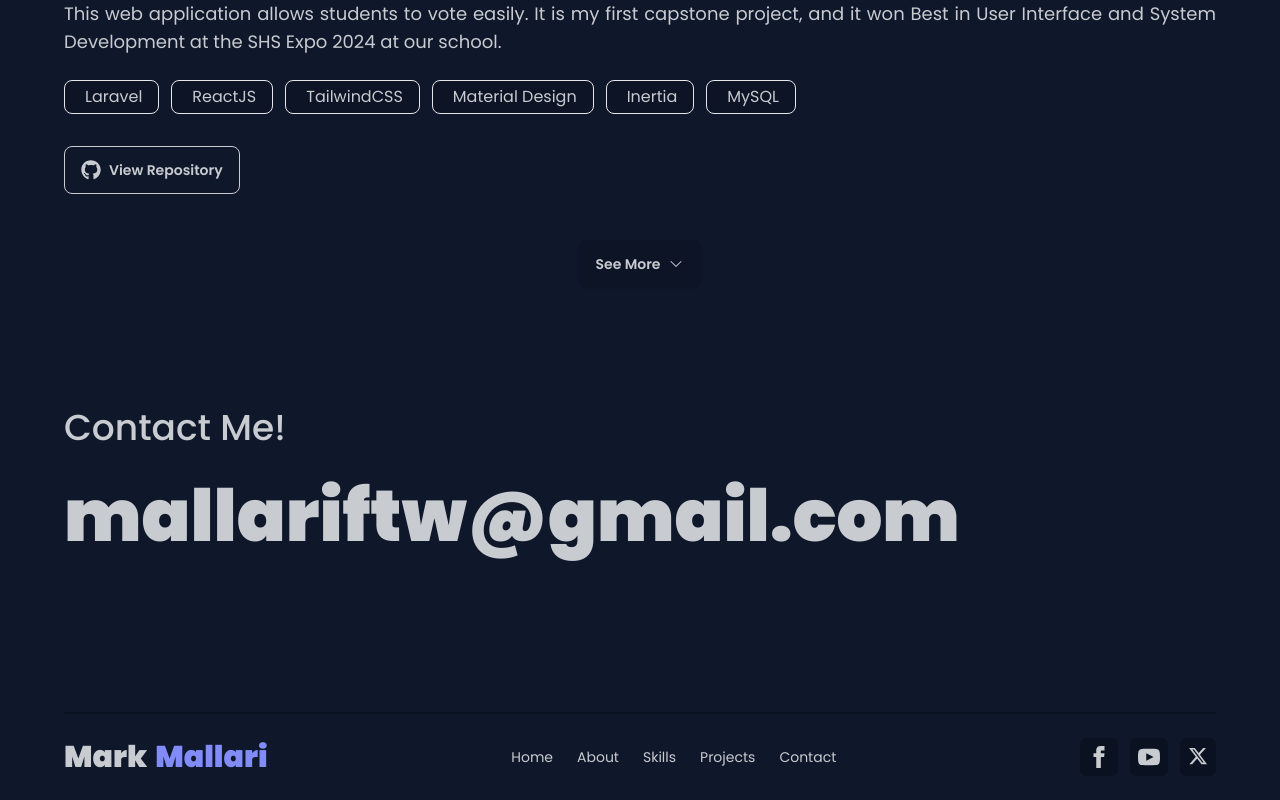
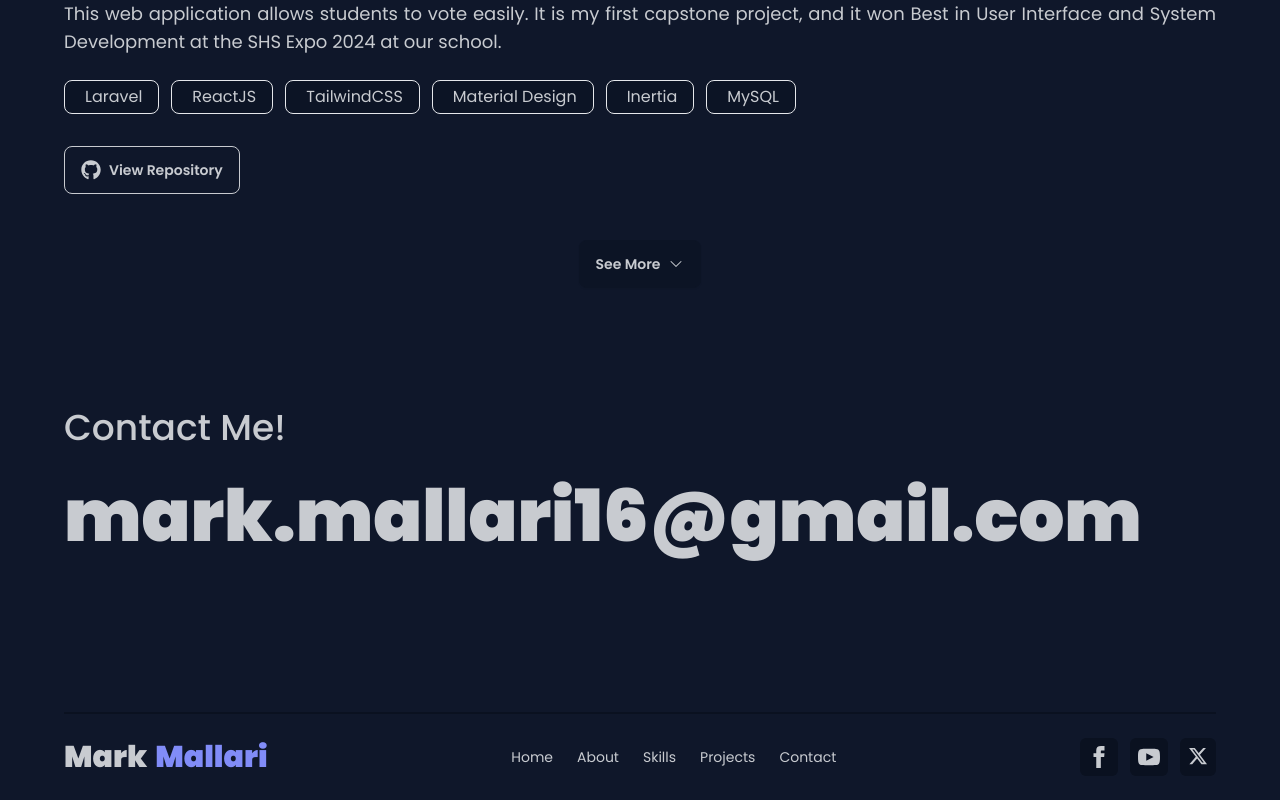
Before and after one commit to MarkMallari16/portfolio-website, a React (Vite) app: page / in a window 1280 px wide. Shown: the part 3256-4056 px from the top of the page. Built offline with nearby package versions, Linux system fonts and the light colour scheme.

Commit message:
change email address on contact

```diff
--- a/src/components/NewContact.jsx
+++ b/src/components/NewContact.jsx
@@ -6,7 +6,7 @@ const NewContact = () => {
             <div>
                 <h2 className='text-4xl font-medium'>Contact Me!</h2>
                 <h1 className='mt-8 text-4xl lg:text-7xl font-black hover:text-secondary transition-colors ease-in-out duration-200'>
-                    <a href="mailto:mallariftw01@gmail.com">mallariftw@gmail.com</a>
+                    <a href="mailto:mallariftw01@gmail.com">mark.mallari16@gmail.com</a>
                 </h1>
             </div>
 
```
